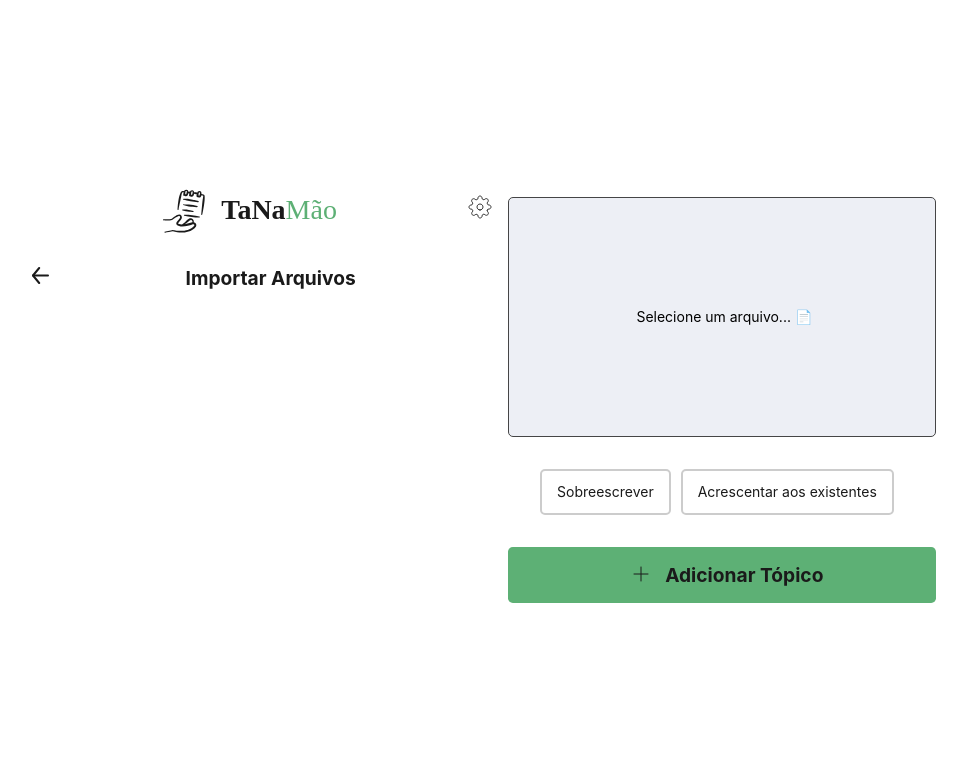
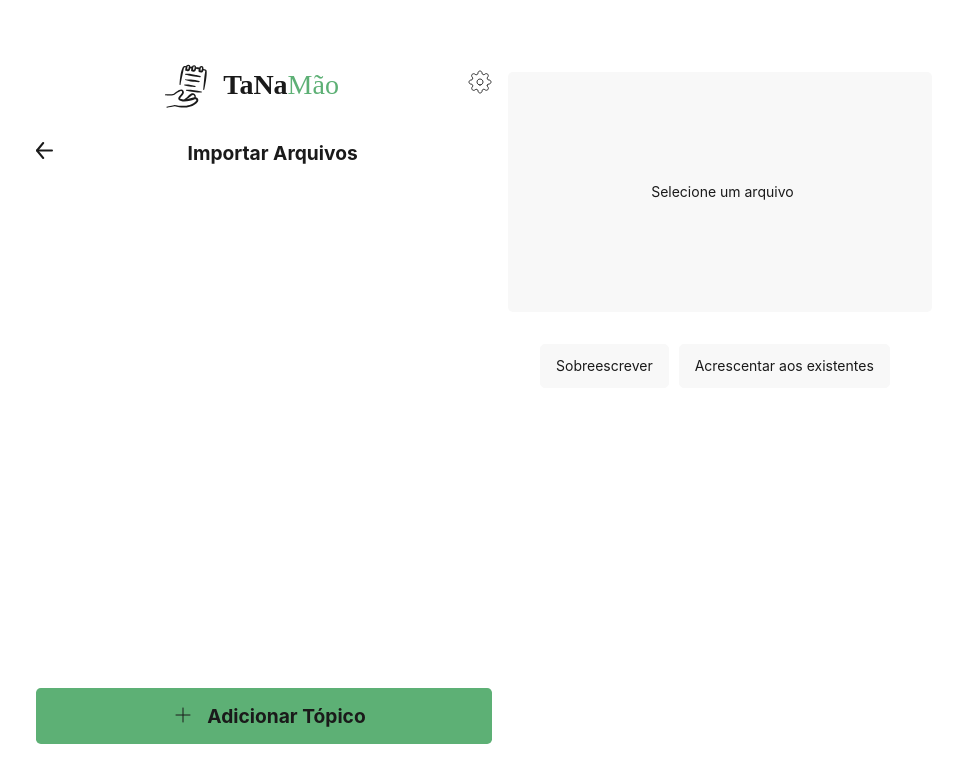
Before and after one commit to Beteenn/tanamao, a Vue app: page /import in a window 1280 px wide. Shown: the top 782 px of the page, without its empty margins (148-1115 px from the left). Built offline with nearby package versions, Linux system fonts and the light colour scheme.

Commit message:
FIX: Ajusta estilo da pagina de importacao

```diff
--- a/src/views/ImportNotesView.vue
+++ b/src/views/ImportNotesView.vue
@@ -89,7 +89,7 @@ export default {
         accept="application/json"
         @change="onFileChanged($event)"
       />
-      <span v-if="!selectedFile" class="file-input-text">Selecione um arquivo... &#128196;</span>
+      <span v-if="!selectedFile" class="file-input-text">Selecione um arquivo</span>
       <span v-else class="file-input-text">{{ selectedFileName }}</span>
     </label>
 
@@ -100,22 +100,21 @@ export default {
       <input type="radio" id="add" class="hidden" v-model="selectedOption" value="2" />
       <label for="add" class="radio-label">Acrescentar aos existentes</label>
     </div>
-
-    <PrimaryButton text="Adicionar Tópico" @click="importFile" />
   </div>
+  <PrimaryButton text="Adicionar Tópico" @click="importFile" />
 </template>
 
 <style scoped>
 .container {
-  justify-content: center;
   display: flex;
   flex-direction: column;
   margin: 1rem;
+  height: 75vh;
 }
 
 .radio-container {
   display: flex;
-  justify-content: center;
+  justify-content: space-between;
   padding: 2rem;
 }
 
@@ -130,19 +129,15 @@ export default {
   padding: 10px 15px;
   margin-right: 10px;
   cursor: pointer;
-  border: 2px solid #ccc;
+  background-color: var(--color-background-soft);
+  border: 1px solid var(--color-background-soft);
   border-radius: 5px;
   transition: all 0.3s ease;
 }
 
-.radio-label:hover {
-  background-color: #f0f0f0;
-}
-
 input[type='radio']:checked + .radio-label {
-  background-color: #8000ff;
-  color: #fff;
-  border-color: #5801af;
+  border: 1px solid var(--color-primary-items);
+  color: var(--color-heading);
 }
 
 .file-input-label {
@@ -152,15 +147,15 @@ input[type='radio']:checked + .radio-label {
   min-width: 15rem;
   min-height: 15rem;
   padding: 10px 15px;
-  background-color: #edeff5;
-  border: 1px solid #454546;
-  color: black;
+  background-color: var(--color-background-soft);
+  color: var(--color-text);
   border-radius: 5px;
   cursor: pointer;
 }
 
+.radio-label:hover,
 .file-input-label:hover {
-  background-color: #c6c9d1;
+  background-color: var(--color-background-mute);
 }
 
 .hidden {
--- a/src/views/SettingsView.vue
+++ b/src/views/SettingsView.vue
@@ -38,10 +38,12 @@ export default {
   <main>
     <HeaderApp :showBackButton="true" title-page="Configurações" />
 
-    <div class="setting-card" @click="goToImport">Importar Topicos e Notas
+    <div class="setting-card" @click="goToImport">
+      Importar Topicos e Notas
       <BaseIcon name="upload" />
     </div>
-    <div class="setting-card" @click="exportJson">Exportar Topicos e Notas
+    <div class="setting-card" @click="exportJson">
+      Exportar Topicos e Notas
       <BaseIcon name="download" />
     </div>
   </main>
```
